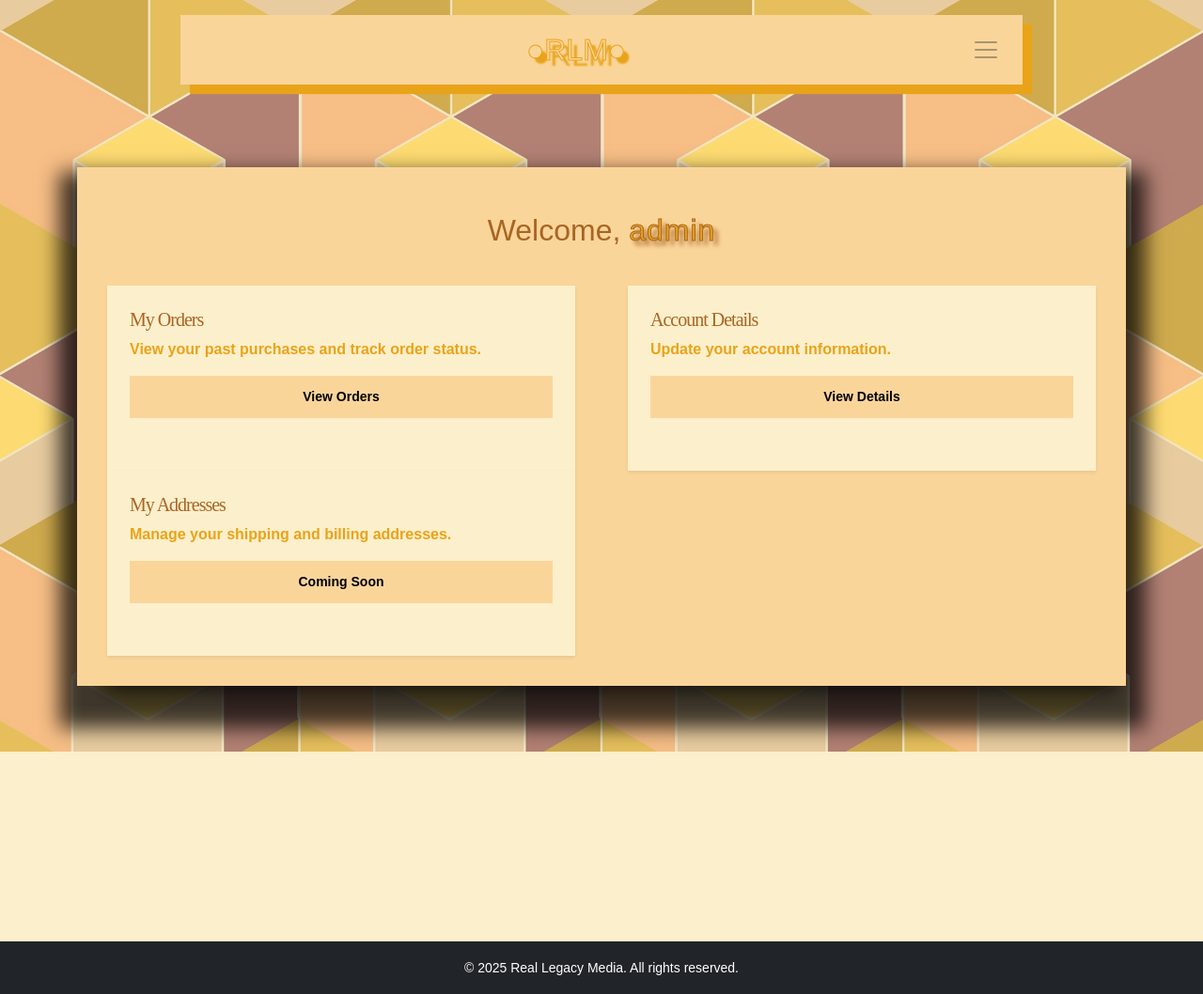
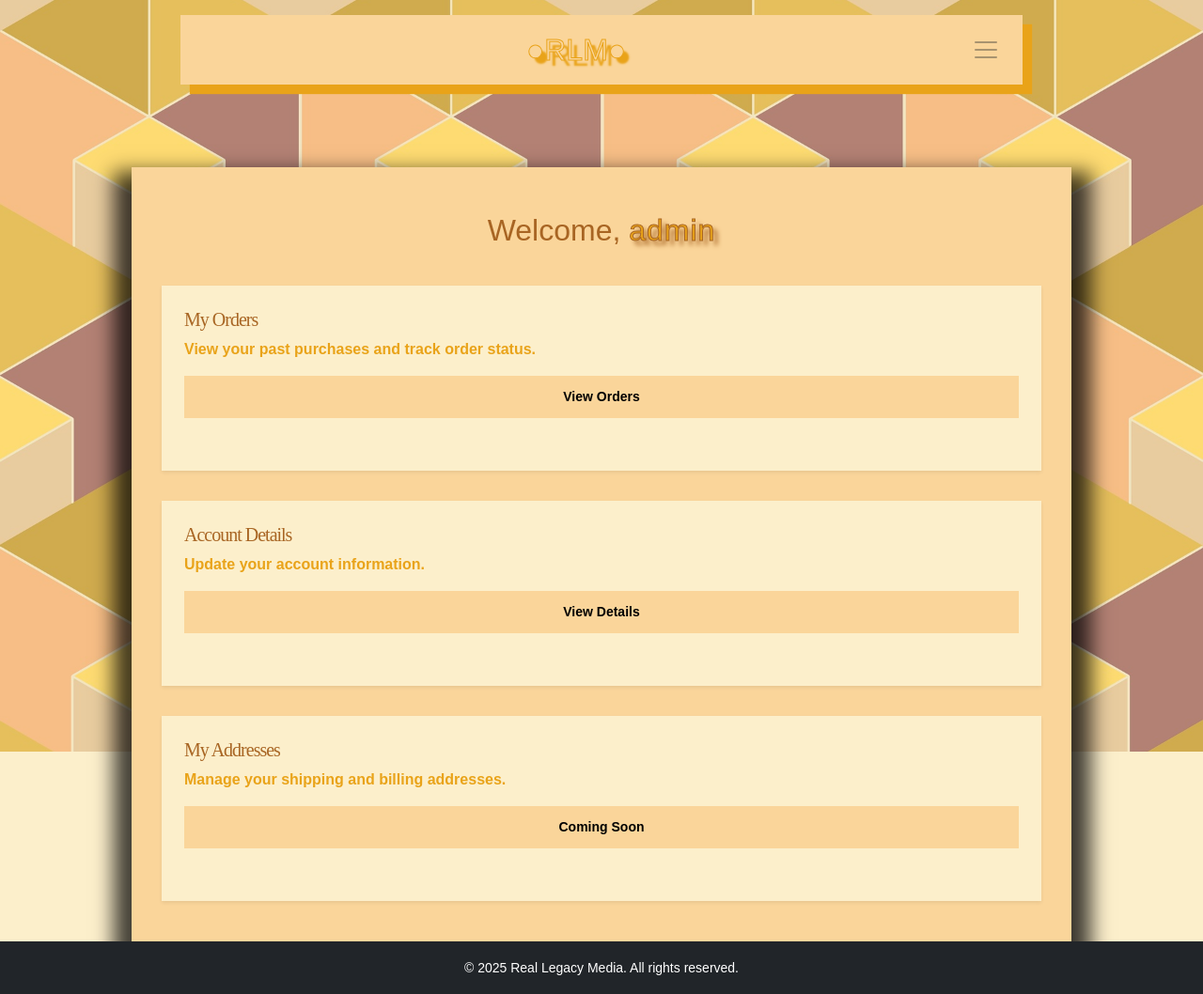
Before and after one commit to TylerRTDev/CI-MSProject4, a Django app: page /accounts/profile/ in a window 1280 px wide. Shown: the whole page at 94% size. Run offline with Django 5.2, Linux system fonts and the light colour scheme; a user stored in the database is signed in; some web fonts are replaced.

Commit message:
Update: Account dashboard changed from grid/coloumn style to tile style

```diff
--- a/static/css/style.css
+++ b/static/css/style.css
@@ -459,6 +459,8 @@ h1 {
     background-repeat: no-repeat;
     box-shadow: rgba(0, 0, 0, 0.733) 10px 25px 20px -20px, rgba(0, 0, 0, 0.733) 1px 25px 20px 20px;
     margin: 3rem auto;
+    min-width: 340px;
+    max-width: 1000px;
 }
 
 .profile-container h2 {
@@ -516,6 +518,10 @@ h1 {
     -webkit-text-fill-color: var(--orange); /* Will override color (regardless of order) */
     -webkit-text-stroke-width: 1px;
     -webkit-text-stroke-color: var(--brown);
+}
+
+.account-tile {
+    margin-bottom: 2rem;
 }
 
 .form-container-checkout form h4 {
--- a/templates/accounts/profile.html
+++ b/templates/accounts/profile.html
@@ -3,11 +3,11 @@
 {% comment %} <div class="dashboard-bg-container"></div> {% endcomment %}
 <div class="profile-dashboard-container">
   <div class="profile-container container py-5">
-      <h2>Welcome, <span>{{ user.username|default:user.username }}<span></h2>
+    <h2>Welcome, <span>{{ user.username|default:user.username }}<span></h2>
 
     <div class="row g-">
       <!-- My Orders -->
-      <div class="col-md-6">
+      <div class="account-tile">
         <div class="card p-4 shadow-sm h-100">
           <h5 class="card-title">My Orders</h5>
           <p class="card-text">View your past purchases and track order status.</p>
@@ -16,7 +16,7 @@
       </div>
 
       <!-- Account Details -->
-      <div class="col-md-6">
+      <div class="account-tile">
         <div class="card p-4 shadow-sm h-100">
           <h5 class="card-title">Account Details</h5>
           <p class="card-text">Update your account information.</p>
@@ -26,7 +26,7 @@
       </div>
 
       <!-- Addresses -->
-      <div class="col-md-6">
+      <div class="account-tile">
         <div class="card p-4 shadow-sm h-100">
           <h5 class="card-title">My Addresses</h5>
           <p class="card-text">Manage your shipping and billing addresses.</p>
```
Also changed, not shown: db.sqlite3.
